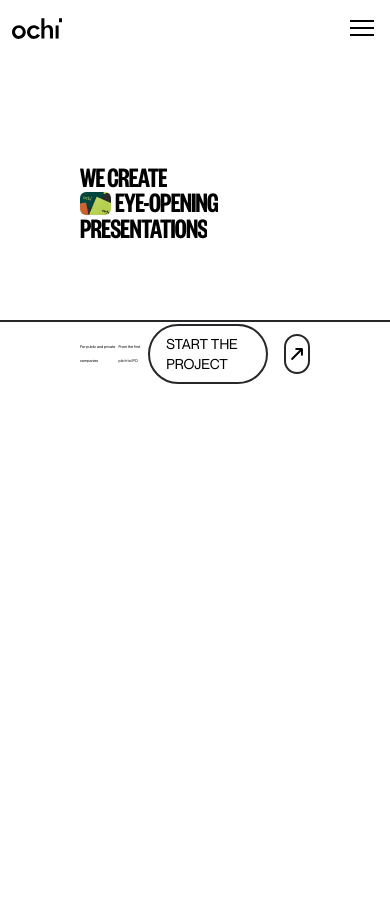
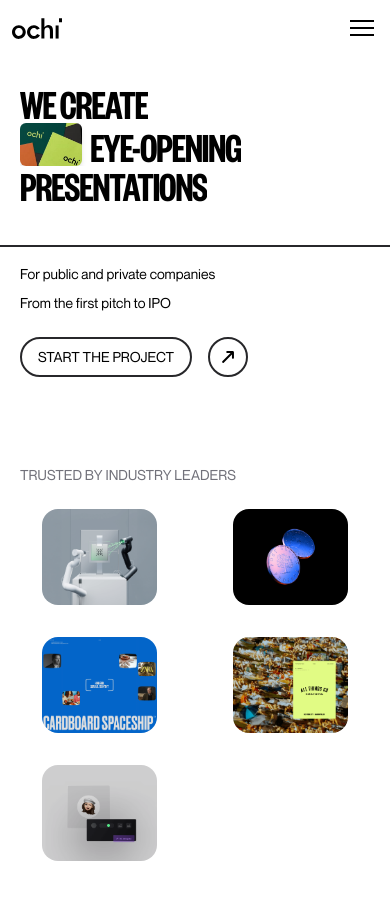
Before and after one commit to aliabbaschadhar/Ochi-Design-Copy, a React (Vite) app: page / in a window 390 px wide. Before the commit the page ends 844 px from the top, so only its background shows below. Built offline with nearby package versions, Linux system fonts and the light colour scheme.

Commit message:
LandingPage responsiveness atlast  done

```diff
--- a/src/components/LandingPage.jsx
+++ b/src/components/LandingPage.jsx
@@ -1,14 +1,35 @@
 import React from 'react'
-import { contentImage } from "../assets/Images/images"
+import { contentImage, Salience_Website, Vise, CS_Website, ATG, Fyde } from "../assets/Images/images"
 import { FaArrowUpLong } from 'react-icons/fa6';
-// eslint-disable-next-line no-unused-vars
 import { motion } from 'framer-motion';
 
 function LandingPage() {
+    const companiesData = [
+        {
+            name: "Salience Labs",
+            image: Salience_Website
+        },
+        {
+            name: "Vise",
+            image: Vise
+        },
+        {
+            name: "CardBoard Ship",
+            image: CS_Website
+        },
+        {
+            name: "All Things Good",
+            image: ATG
+        },
+        {
+            name: "Fyde",
+            image: Fyde
+        }
+    ];
     return (
-        <main className='w-full h-screen pt-1'>
+        <main className='w-full pt-1 bg-white'>
             {/* First section with padding */}
-            <div className='textStructure mt-40 px-20'>
+            <div className='textStructure mt-20 sm:mt-28 md:mt-40 px-5 sm:px-10 md:px-20'>
                 {
                     ["We create", "Eye-Opening", "Presentations"]
                         .map((item, index) => (
@@ -16,47 +37,97 @@ function LandingPage() {
                                 <div className='w-fit flex items-end overflow-hidden'>
                                     {index === 1 && (
                                         <motion.div
-                                            className='mr-[1vw] w-[8vw] rounded-md h-[5.7vw] overflow-hidden flex items-center justify-center'
+                                            className='mr-[2vw] sm:mr-[1.5vw] md:mr-[1vw] w-[16vw] sm:w-[12vw] md:w-[8vw] rounded-md h-[11vw] sm:h-[8vw] md:h-[5.7vw] overflow-hidden flex items-center justify-center shadow-md'
                                             initial={{ width: 0 }}
-                                            animate={{ width: "8vw" }}
+                                            animate={{ width: "16vw", "@media (min-width: 640px)": { width: "12vw" }, "@media (min-width: 768px)": { width: "8vw" } }}
                                             transition={{ ease: [0.85, 0, 0.15, 1], duration: 1.2, delay: 0.5 }}
                                         >
-                                            <img src={contentImage} alt="content" className="w-full h-full object-cover" />
+                                            <img src={contentImage} alt="content" className="w-full h-full object-cover transition-transform duration-700 hover:scale-105" />
                                         </motion.div>
                                     )}
-                                    <h1 className='uppercase text-[7.5vw] leading-[6.5vw] tracking-tight font-founders'>
+                                    <motion.h1
+                                        className='uppercase text-[11vw] sm:text-[9vw] md:text-[7.5vw] leading-[10vw] sm:leading-[8vw] md:leading-[6.5vw] tracking-tight font-founders'
+                                        initial={{ y: index * 10, opacity: 0 }}
+                                        animate={{ y: 0, opacity: 1 }}
+                                        transition={{ duration: 0.5, delay: index * 0.2 }}
+                                    >
                                         {item}
-                                    </h1>
+                                    </motion.h1>
                                 </div>
                             </div>
                         ))
                 }
+                <motion.p
+                    className="mt-6 max-w-xl text-sm sm:text-base md:text-lg text-zinc-600 font-neue hidden sm:block"
+                    initial={{ opacity: 0, y: 20 }}
+                    animate={{ opacity: 1, y: 0 }}
+                    transition={{ delay: 1, duration: 0.5 }}
+                >
+                    We craft compelling visual stories for businesses that want to make an impact.
+                </motion.p>
             </div>
 
             {/* Border section */}
-            <div className='border-t-2 border-zinc-800 w-full mt-20 flex items-center justify-between px-20 py-[0.5vw]'>
+            <motion.div
+                className='border-t-2 border-zinc-800 w-full mt-10 sm:mt-16 md:mt-20 flex flex-col sm:flex-row items-start sm:items-center justify-between px-5 sm:px-10 md:px-20 py-4 sm:py-[0.5vw]'
+                initial={{ opacity: 0 }}
+                animate={{ opacity: 1 }}
+                transition={{ delay: 1.2, duration: 0.5 }}
+            >
+                <div className="mb-6 sm:mb-0 space-y-2 sm:space-y-0">
                     {
                         ['For public and private companies', 'From the first pitch to IPO']
                             .map((item, index) => (
                                 <h4
                                     key={index}
-                                className='text-[1vw] leading-[3.5vw] font-neue'
+                                    className='text-sm sm:text-[1vw] leading-normal sm:leading-[3.5vw] font-neue'
                                 >
                                     {item}
                                 </h4>
                             ))
                     }
+                </div>
                 <div className='start flex items-center gap-4 group cursor-pointer'>
-                    <div className='px-4 py-2 border-2 border-zinc-800 rounded-full uppercase font-neue text-sm group-hover:text-white group-hover:bg-zinc-800 transition-colors duration-300'>
+                    <motion.div
+                        className='px-4 py-2 border-2 border-zinc-800 rounded-full uppercase font-neue text-sm group-hover:text-white group-hover:bg-zinc-800 transition-colors duration-300'
+                        whileHover={{ scale: 1.02 }}
+                        transition={{ type: "spring", stiffness: 300, damping: 10 }}
+                    >
                         Start the project
-                    </div>
-                    <div className='w-10 h-10 rounded-full border-2 border-zinc-800 flex items-center justify-center group-hover:bg-zinc-800 group-hover:text-white transition-colors duration-300'>
+                    </motion.div>
+                    <motion.div
+                        className='w-10 h-10 rounded-full border-2 border-zinc-800 flex items-center justify-center group-hover:bg-zinc-800 group-hover:text-white transition-colors duration-300'
+                        whileHover={{ rotate: 90 }}
+                        transition={{ duration: 0.3 }}
+                    >
                         <span className='rotate-45'>
                             <FaArrowUpLong />
                         </span>
+                    </motion.div>
                 </div>
+            </motion.div>
+
+            {/* Client logos section - improves credibility */}
+            <motion.div
+                className=" lg:invisible w-full px-5 sm:px-10 md:px-20 py-10 mt-8 sm:mt-12"
+                initial={{ opacity: 0, y: 20 }}
+                animate={{ opacity: 1, y: 0 }}
+                transition={{ delay: 1.4, duration: 0.5 }}
+            >
+                <h3 className="text-zinc-500 uppercase text-sm font-neue mb-6">Trusted by industry leaders</h3>
+                <div className="grid grid-cols-2 sm:grid-cols-3 md:grid-cols-5 gap-8">
+                    {companiesData
+                        .map((logo, i) => (
+                            <div key={i} className="flex items-center justify-center group transition-all duration-300 hover:opacity-60">
+                                <img
+                                    src={logo.image}
+                                    alt={`${logo.name} logo`}
+                                    className="max-h-24 w-auto object-contain rounded-2xl transition-all duration-500 cursor-pointer hover:scale-105"
+                                />
                             </div>
+                        ))}
                 </div>
+            </motion.div>
         </main>
     )
 }
```
Lines whose indentation alone changed are shown as unchanged.
